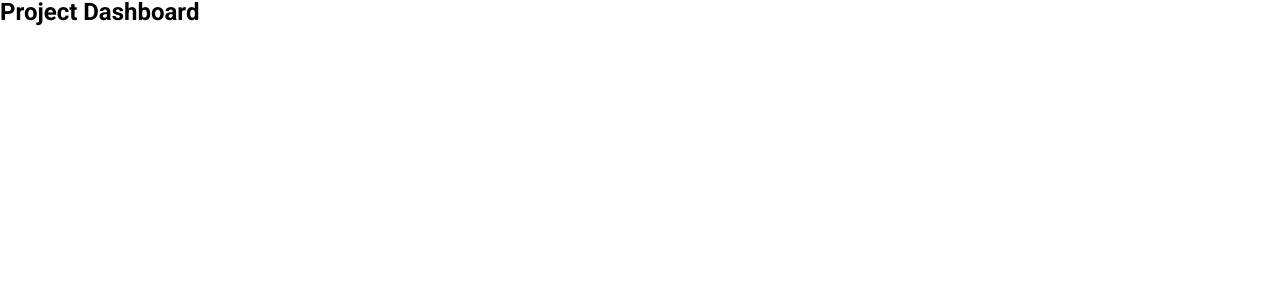
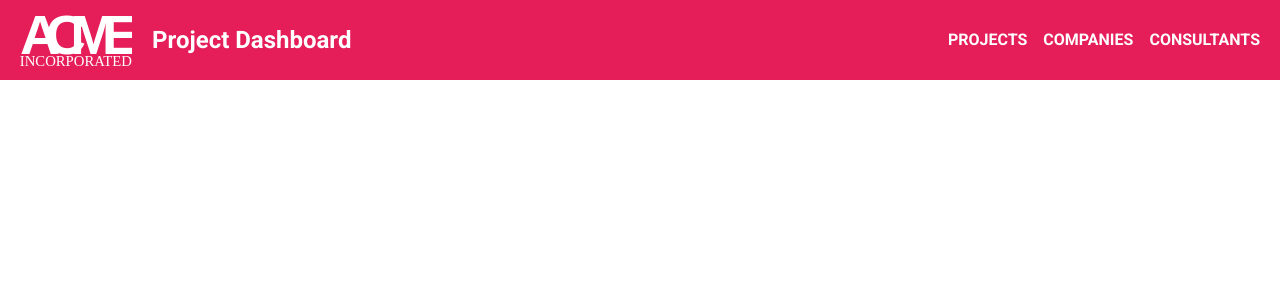
Before and after one commit to johnrsimoneau/ng-ngrx-rxjs-dashboard-project, an Angular app in the folder project-dashboard/: page / in a window 1280 px wide. Shown: the top 300 px of the page. Built offline with nearby package versions, Linux system fonts and the light colour scheme.

Commit message:
Added header

```diff
--- a/project-dashboard/src/app/app.component.html
+++ b/project-dashboard/src/app/app.component.html
@@ -1,2 +1,25 @@
-<h1>Project Dashboard</h1>
+<header class="bg-primary-color h-20 flex items-center px-5">
+  <div class="flex items-center grow">
+    <jrs-logo [color]="'white'" class="w-28"></jrs-logo>
+    <h1 class="text-white ml-5">Project Dashboard</h1>
+  </div>
+  <div class="flex justify-end content-evenly">
+    <jrs-nav-link
+      linkTo="/projects"
+      linkText="PROJECTS"
+      class="ml-4"
+    ></jrs-nav-link>
+    <jrs-nav-link
+      linkTo="/projects"
+      linkText="COMPANIES"
+      class="ml-4"
+    ></jrs-nav-link>
+    <jrs-nav-link
+      linkTo="/projects"
+      linkText="CONSULTANTS"
+      class="ml-4"
+    ></jrs-nav-link>
+  </div>
+</header>
+
 <router-outlet></router-outlet>
--- a/project-dashboard/src/app/modules/shared/components/atoms/link/link.component.html
+++ b/project-dashboard/src/app/modules/shared/components/atoms/link/link.component.html
@@ -8,6 +8,7 @@
       hover:underline
       underline-offset-1
     "
+    [ngClass]="size"
     [routerLink]="linkTo"
     [attr.target]="openInNewTab ? '_blank' : null"
   >
--- a/project-dashboard/src/app/modules/shared/components/atoms/link/link.component.ts
+++ b/project-dashboard/src/app/modules/shared/components/atoms/link/link.component.ts
@@ -1,4 +1,5 @@
 import { Component, Input } from '@angular/core';
+import { UiSize } from '../../../types/ui.types';
 
 @Component({
   selector: 'jrs-nav-link',
@@ -10,5 +11,7 @@ export class LinkComponent {
 
   @Input() linkText = '';
 
+  @Input() size: UiSize = 'm';
+
   @Input() openInNewTab = false;
 }
```
